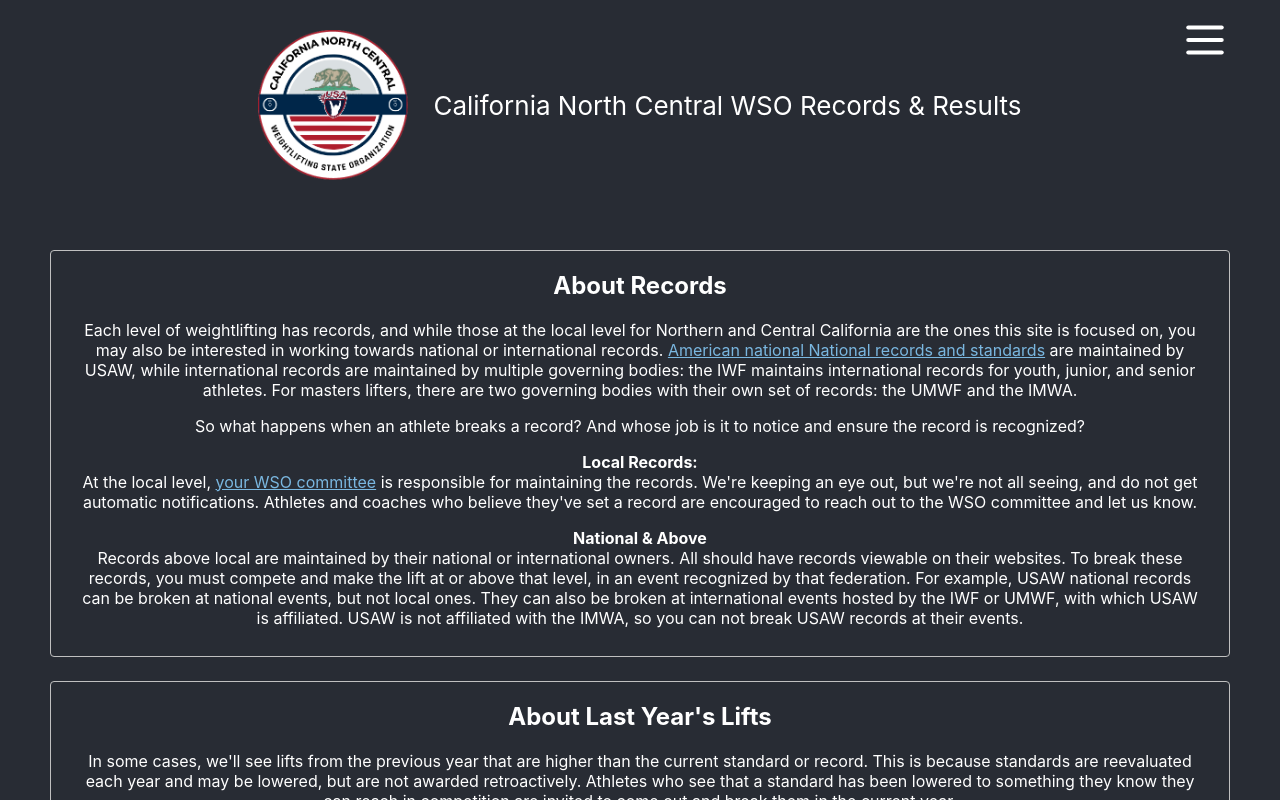
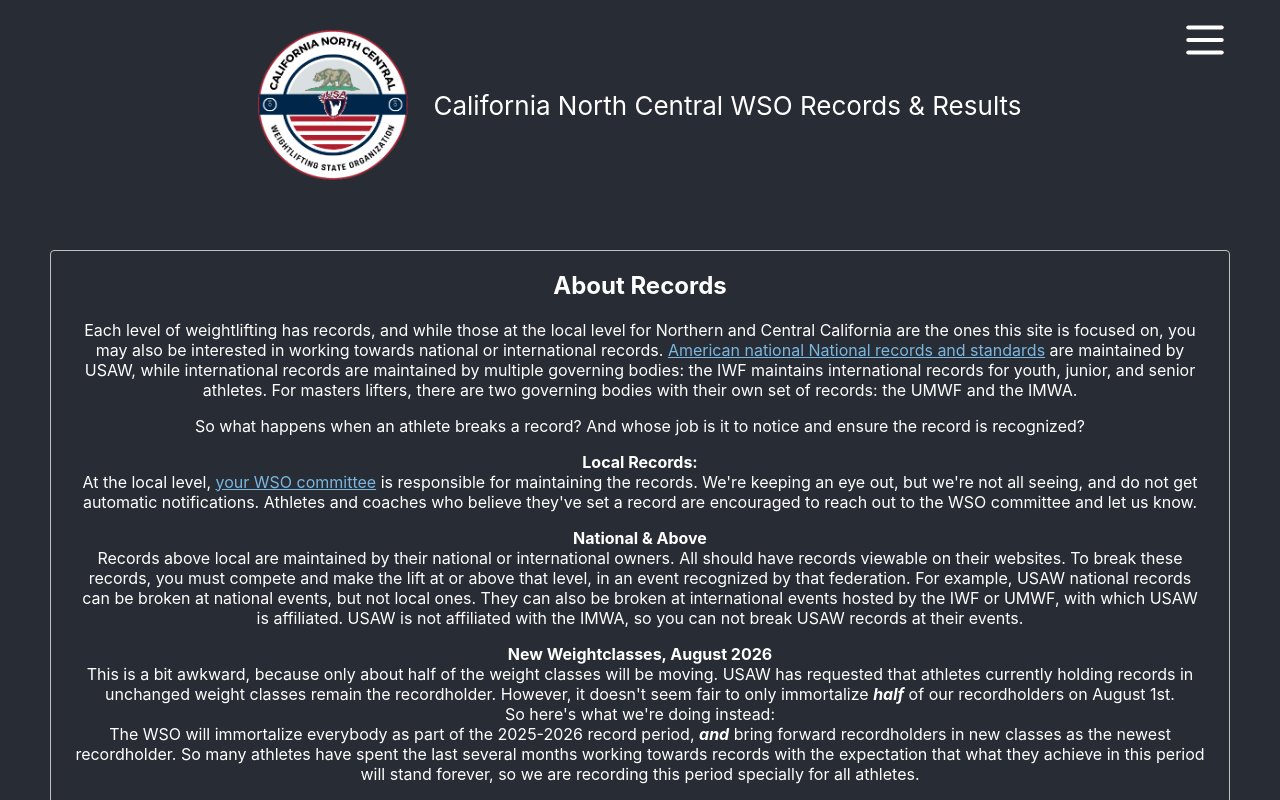
Before and after one commit to brigittebieyro/records-explorer, a React (Create React App) app: page /info in a window 1280 px wide. Shown: the top 800 px of the page. Built offline with nearby package versions, Linux system fonts and the light colour scheme.

Commit message:
Add some info to the historic records, add id for a testing records sheet

```diff
--- a/src/Data/RoutesAndSettings.ts
+++ b/src/Data/RoutesAndSettings.ts
@@ -92,7 +92,8 @@ export const getSheetRoute = (sheetId: string, sheetName: string): string => {
   return `${_sheetsBaseUrl}/${sheetId}/values/${sheetName}?key=${_googleKey}`;
 };
 // for current records:
-export const currentRecordsSheetId = '1ZAs27jQCPYTVgLuQ-feBHSO-BgGjGCewUs0djG23pXQ';
+// export const currentRecordsSheetId = '1EJgLNWI4v5KZo780RIZ6zSsaDnOinuhJHQOvZoDL8BM'; // Testing sheet with past data clone. Use locally only.
+export const currentRecordsSheetId = '1ZAs27jQCPYTVgLuQ-feBHSO-BgGjGCewUs0djG23pXQ'; // Real sheet! Link is public! DO NOT alter data for testing.
 export const currentRecordsSheetName = 'Raw_Data';
 export const priorRecordsSheetNames = ['Pre-Aug2026', 'Pre-June2025', 'Pre-2018'];
 export const publicSpreadsheetLink =
--- a/src/Info/Info.tsx
+++ b/src/Info/Info.tsx
@@ -55,6 +55,28 @@ function Info() {
             They can also be broken at international events hosted by the IWF or UMWF, with which
             USAW is affiliated. USAW is not affiliated with the IMWA, so you can not break USAW
             records at their events.
+          </p>
+          <p>
+            <strong>New Weightclasses, August 2026</strong>
+            <br />
+            This is a bit awkward, because only about half of the weight classes will be moving.
+            USAW has requested that athletes currently holding records in unchanged weight classes
+            remain the recordholder. However, it doesn't seem fair to only immortalize{' '}
+            <strong>
+              <i>half</i>
+            </strong>{' '}
+            of our recordholders on August 1st.
+            <br />
+            So here's what we're doing instead:
+            <br />
+            The WSO will immortalize everybody as part of the 2025-2026 record period,{' '}
+            <strong>
+              <i>and</i>
+            </strong>{' '}
+            bring forward recordholders in new classes as the newest recordholder. So many athletes
+            have spent the last several months working towards records with the expectation that
+            what they achieve in this period will stand forever, so we are recording this period
+            specially for all athletes.
           </p>
         </div>
 
--- a/src/RecordViewer/components/AssociatedPriorRecords.tsx
+++ b/src/RecordViewer/components/AssociatedPriorRecords.tsx
@@ -8,7 +8,9 @@ function AssociatedPriorRecords({ records }: AssociatedPriorRecordsProps) {
 
   return (
     <div className="record-viewer-historical-records">
-      <p className="page-title">Records from prior weight classes</p>
+      <p className="page-title">
+        Official <i>historic</i> records from prior weight classes
+      </p>
       {records.map((record) => (
         <div className="prior-record" key={record.date}>
           <p>
```
Also changed, not shown: 1 other file (tests, documents, lock files or other folders).
